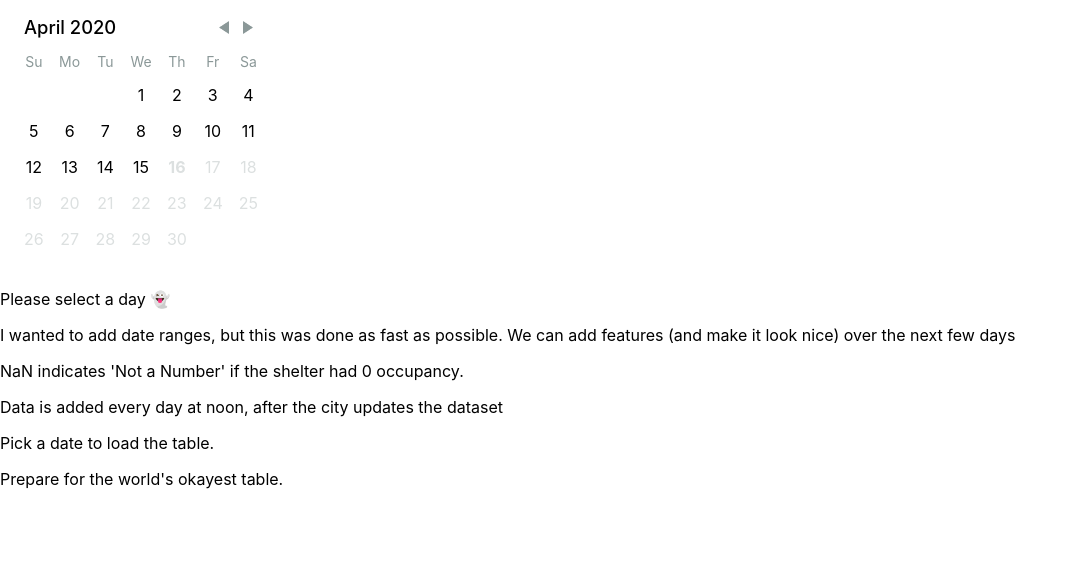
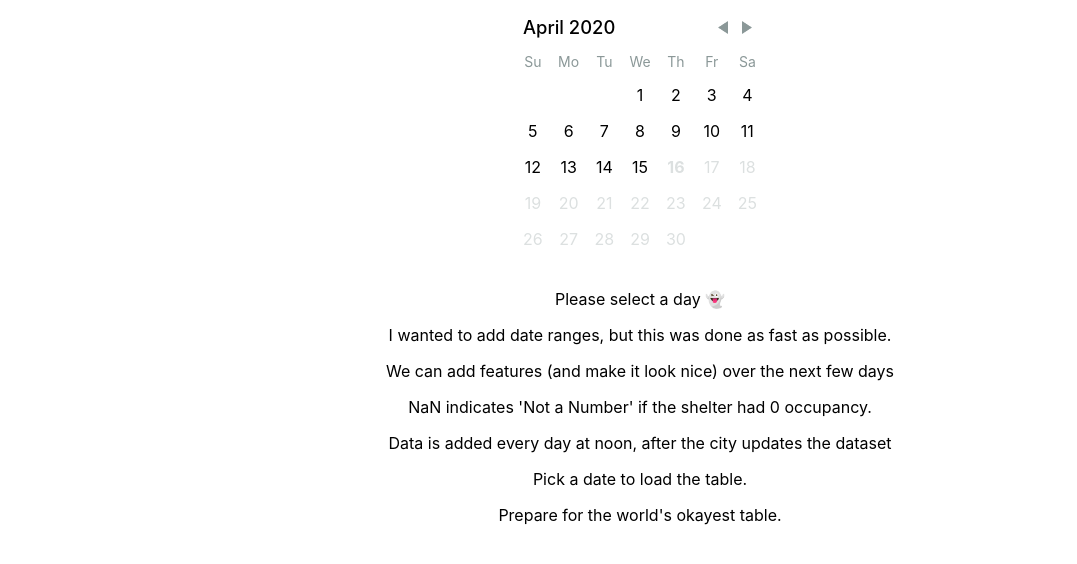
Before and after one commit to lowsound42/cityData-FE, a React (Create React App) app: page / in a window 1280 px wide. Shown: the top 564 px of the page, without its empty margins (0-1077 px from the left). Built offline with nearby package versions, Linux system fonts and the light colour scheme; no server answers.

Commit message:
very minimal styling

```diff
--- a/src/App.css
+++ b/src/App.css
@@ -1,7 +1,4 @@
 .calendar {
   text-align: center;
-  display: flex;
-  justify-content: center;
   align-items: center;
-  margin-left: 20rem;
 }
--- a/src/App.js
+++ b/src/App.js
@@ -3,6 +3,7 @@ import DayPicker, {DateUtils } from 'react-day-picker';
 import 'react-day-picker/lib/style.css';
 import DataFactory from './DataFactory';
 import Thing from './Table';
+import './App.css';
 
 
 
@@ -50,7 +51,7 @@ function App() {
 
 
     return (
-      <div>
+      <div className='calendar'>
         <DayPicker
           selectedDays={selectedDay}
           onDayClick={(data) => handleDayClick(data)}
@@ -65,7 +66,8 @@ function App() {
             ? selectedDay.toLocaleDateString()
             : 'Please select a day 👻'}
         </p>
-        <p>I wanted to add date ranges, but this was done as fast as possible. We can add features (and make it look nice) over the next few days</p>
+        <p>I wanted to add date ranges, but this was done as fast as possible.</p>
+        <p>We can add features (and make it look nice) over the next few days</p>
         <p>NaN indicates 'Not a Number' if the shelter had 0 occupancy.</p>
         <p>Data is added every day at noon, after the city updates the dataset</p>
         {dataDate ? (<DataFactory date={dataDate}/>) : <p>Pick a date to load the table.</p>}
```
